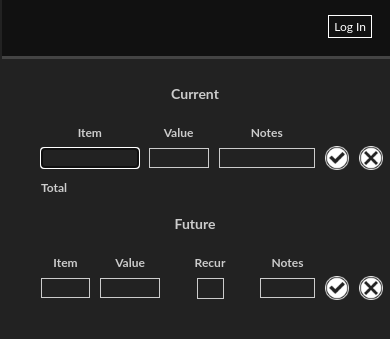
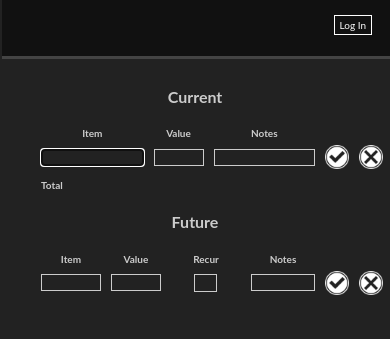
Before and after one commit to spurll/expense, a Flask app: template expense/templates/main.html in a window 390 px wide. Shown: the top 339 px of the page. Run offline with Flask 2, Linux system fonts and the light colour scheme; the template is opened without the code that fills it: values that come from a table or form of the project are taken from there, others are empty; parts of the project's set-up code (start-up, migrations or seed data) failed here and were passed over.

Commit message:
Some tweaks for mobile

```diff
--- a/expense/static/common.css
+++ b/expense/static/common.css
@@ -251,7 +251,7 @@ select {
 }
 
 select:not([multiple]) {
-    padding: 1px 5px;
+    padding: 2px 5px;
 }
 
 select option { background-color: #222222; }
@@ -278,11 +278,11 @@ textarea, input[type="text"], input[type="password"], input[type="number"] {
 }
 
 .small-screen h1 {
-    font-size: 14px;
+    font-size: 16px;
 }
 
 .small-screen h2 {
-    font-size: 12px;
+    font-size: 14px;
 }
 
 .small-screen textarea, .small-screen input[type="text"], .small-screen input[type="password"], .small-screen input[type="number"] {
--- a/expense/static/style.css
+++ b/expense/static/style.css
@@ -1,17 +1,47 @@
+.section { padding-top: 5px; padding-bottom: 10px; }
+
+.negative { color: #cc4444; }
+
+td.icon {
+    width: 24px;
+}
+
+td.value {
+    text-align: right;
+    width: 60px;
+}
+
+td.date {
+    text-align: center;
+    width: 80px;
+}
+
+td.recur {
+    text-align: center;
+    width: 80px;
+}
+
+
+.small-screen, .small-screen td, .small-screen th {
+    font-size: 10px;
+}
+
+.small-screen textarea, .small-screen input[type="text"], .small-screen input[type="password"], .small-screen input[type="number"], .small-screen select {
+    font-size: 10px;
+}
+
 .small-screen .date {
     display: none;
 }
 
-.section { padding-top: 5px; padding-bottom: 10px; }
+.small-screen td.value {
+    width: 50px;
+}
 
-.negative { color: #cc4444; }
+.small-screen td.recur {
+    width: 70px;
+}
 
-td.icon { width: 24px; }
-td.name {}
-td.value { text-align: right; width: 60px; }
-td.date { text-align: center; width: 80px; }
-td.note {}
-td.recur { text-align: center; width: 80px; }
 
 div.loading {
 	height: 24px;
```
